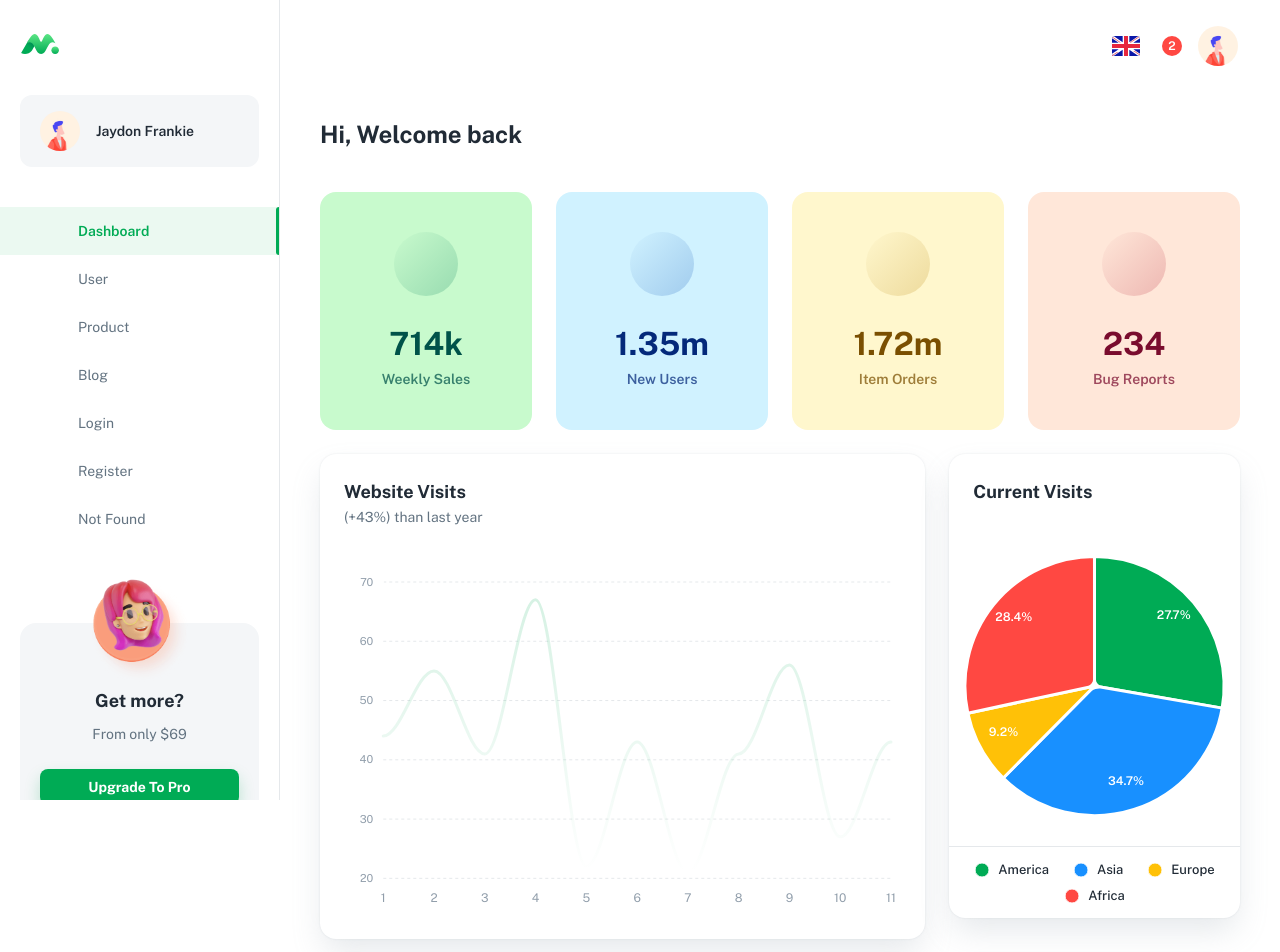
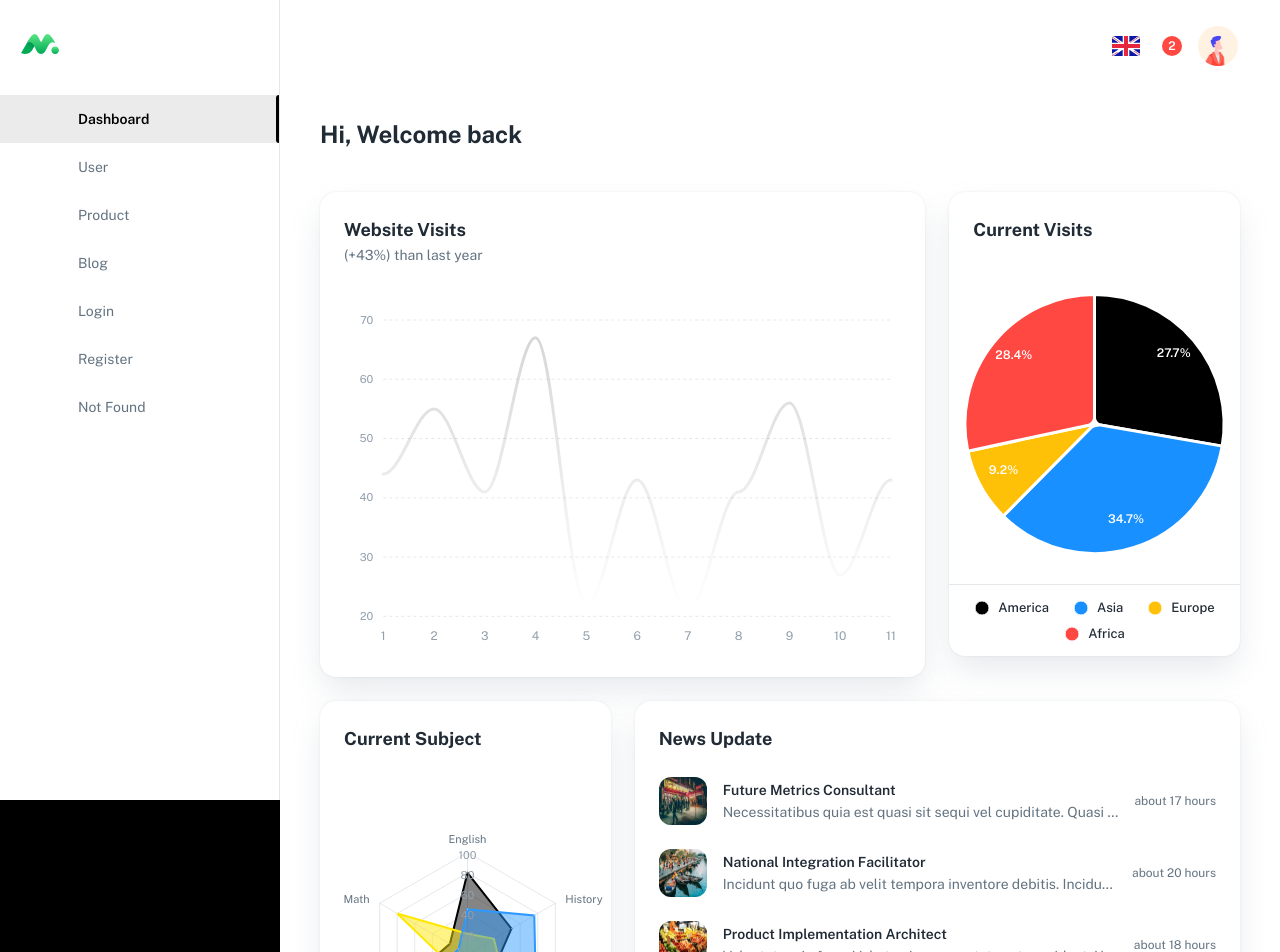
Before and after one commit to StuffByAndrew/ASL-Learner-NWHacks, a React (Create React App) app: page /dashboard/app in a window 1280 px wide. Shown: the top 952 px of the page. Built offline with nearby package versions, Linux system fonts and the light colour scheme; a web font is replaced by a local one.

Commit message:
edited dashboard

```diff
--- a/src/layouts/dashboard/DashboardSidebar.js
+++ b/src/layouts/dashboard/DashboardSidebar.js
@@ -18,9 +18,11 @@ import account from '../../_mocks_/account';
 const DRAWER_WIDTH = 280;
 
 const RootStyle = styled('div')(({ theme }) => ({
+
   [theme.breakpoints.up('lg')]: {
     flexShrink: 0,
-    width: DRAWER_WIDTH
+    width: DRAWER_WIDTH,
+    background: 'rgb(0,0,0)'
   }
 }));
 
@@ -29,7 +31,7 @@ const AccountStyle = styled('div')(({ theme }) => ({
   alignItems: 'center',
   padding: theme.spacing(2, 2.5),
   borderRadius: theme.shape.borderRadiusSm,
-  backgroundColor: theme.palette.grey[200]
+  background: 'linear-gradient(90deg, rgba(249,197,141,1) 0%, rgba(248,187,161,1) 100%, rgba(244,146,240,1) 100%)'
 }));
 
 // ----------------------------------------------------------------------
@@ -62,63 +64,11 @@ export default function DashboardSidebar({ isOpenSidebar, onCloseSidebar }) {
         </Box>
       </Box>
 
-      <Box sx={{ mb: 5, mx: 2.5 }}>
-        <Link underline="none" component={RouterLink} to="#">
-          <AccountStyle>
-            <Avatar src={account.photoURL} alt="photoURL" />
-            <Box sx={{ ml: 2 }}>
-              <Typography variant="subtitle2" sx={{ color: 'text.primary' }}>
-                {account.displayName}
-              </Typography>
-              <Typography variant="body2" sx={{ color: 'text.secondary' }}>
-                {account.role}
-              </Typography>
-            </Box>
-          </AccountStyle>
-        </Link>
-      </Box>
+
 
       <NavSection navConfig={sidebarConfig} />
 
       <Box sx={{ flexGrow: 1 }} />
-
-      <Box sx={{ px: 2.5, pb: 3, mt: 10 }}>
-        <Stack
-          alignItems="center"
-          spacing={3}
-          sx={{
-            p: 2.5,
-            pt: 5,
-            borderRadius: 2,
-            position: 'relative',
-            bgcolor: 'grey.200'
-          }}
-        >
-          <Box
-            component="img"
-            src="/static/illustrations/illustration_avatar.png"
-            sx={{ width: 100, position: 'absolute', top: -50 }}
-          />
-
-          <Box sx={{ textAlign: 'center' }}>
-            <Typography gutterBottom variant="h6">
-              Get more?
-            </Typography>
-            <Typography variant="body2" sx={{ color: 'text.secondary' }}>
-              From only $69
-            </Typography>
-          </Box>
-
-          <Button
-            fullWidth
-            href="https://material-ui.com/store/items/minimal-dashboard/"
-            target="_blank"
-            variant="contained"
-          >
-            Upgrade to Pro
-          </Button>
-        </Stack>
-      </Box>
     </Scrollbar>
   );
 
@@ -133,7 +83,7 @@ export default function DashboardSidebar({ isOpenSidebar, onCloseSidebar }) {
           }}
         >
           {renderContent}
-        </Drawer>
+        </Drawer>``
       </MHidden>
 
       <MHidden width="lgDown">
@@ -143,7 +93,9 @@ export default function DashboardSidebar({ isOpenSidebar, onCloseSidebar }) {
           PaperProps={{
             sx: {
               width: DRAWER_WIDTH,
-              bgcolor: 'background.default'
+              bgcolor: 'background.default',
+              /* background: 'linear-gradient(90deg, rgba(201,222,244,1) 0%, rgba(201,222,244,1) 100%)' */
+              /* background: 'linear-gradient(90deg, rgba(249,197,141,1) 0%, rgba(248,187,161,1) 100%, rgba(244,146,240,1) 100%)' */
             }
           }}
         >
--- a/src/pages/DashboardApp.js
+++ b/src/pages/DashboardApp.js
@@ -22,12 +22,12 @@ import {
 export default function DashboardApp() {
   return (
     <Page title="Dashboard | Minimal-UI">
-      <Container maxWidth="xl">
+      <Container maxWidth="xl" >
         <Box sx={{ pb: 5 }}>
           <Typography variant="h4">Hi, Welcome back</Typography>
         </Box>
         <Grid container spacing={3}>
-          <Grid item xs={12} sm={6} md={3}>
+          {/* <Grid item xs={12} sm={6} md={3}>
             <AppWeeklySales />
           </Grid>
           <Grid item xs={12} sm={6} md={3}>
@@ -38,7 +38,7 @@ export default function DashboardApp() {
           </Grid>
           <Grid item xs={12} sm={6} md={3}>
             <AppBugReports />
-          </Grid>
+          </Grid> */}
 
           <Grid item xs={12} md={6} lg={8}>
             <AppWebsiteVisits />
@@ -48,9 +48,9 @@ export default function DashboardApp() {
             <AppCurrentVisits />
           </Grid>
 
-          <Grid item xs={12} md={6} lg={8}>
+          {/* <Grid item xs={12} md={6} lg={8}>
             <AppConversionRates />
-          </Grid>
+          </Grid> */}
 
           <Grid item xs={12} md={6} lg={4}>
             <AppCurrentSubject />
--- a/src/theme/palette.js
+++ b/src/theme/palette.js
@@ -31,7 +31,7 @@ const GREY = {
 const PRIMARY = {
   lighter: '#C8FACD',
   light: '#5BE584',
-  main: '#00AB55',
+  main: '#000000',
   dark: '#007B55',
   darker: '#005249',
   contrastText: '#fff'
```
Also changed, not shown: 1 other file (tests, documents, lock files or other folders).
